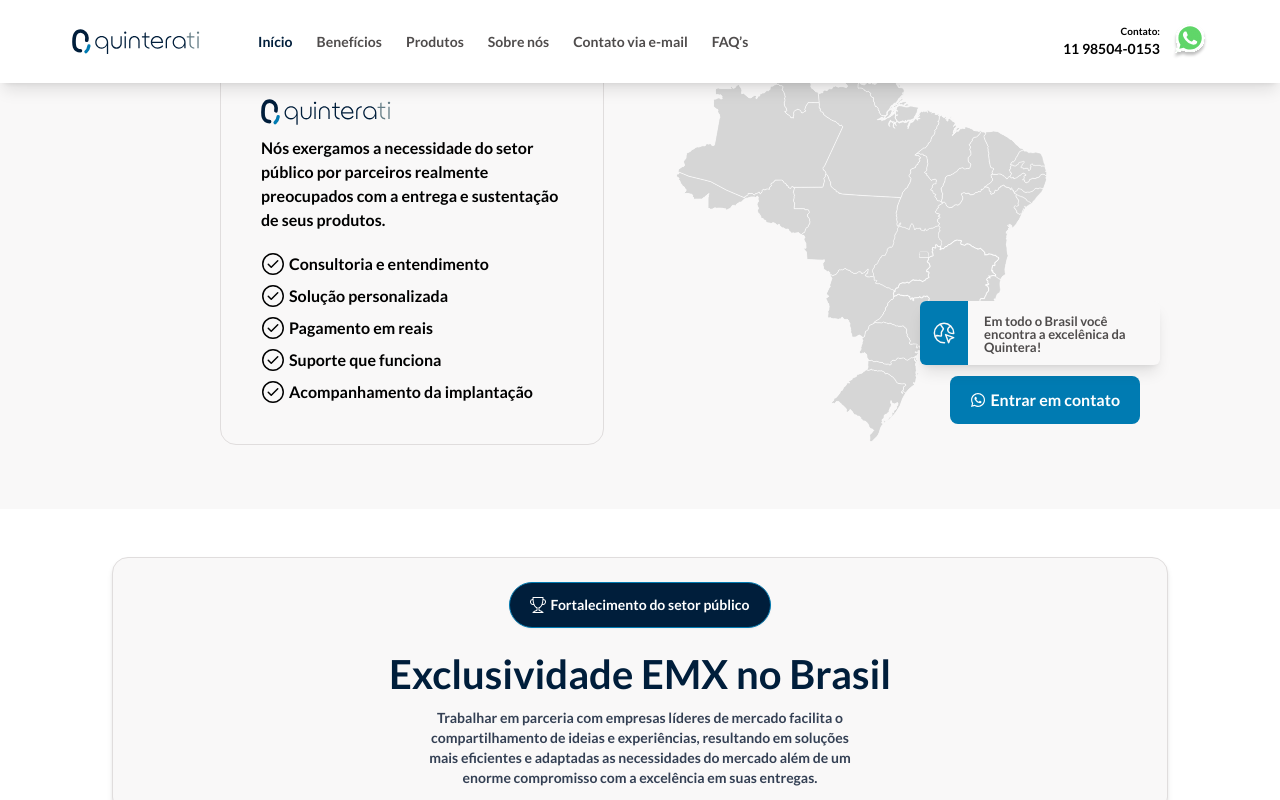
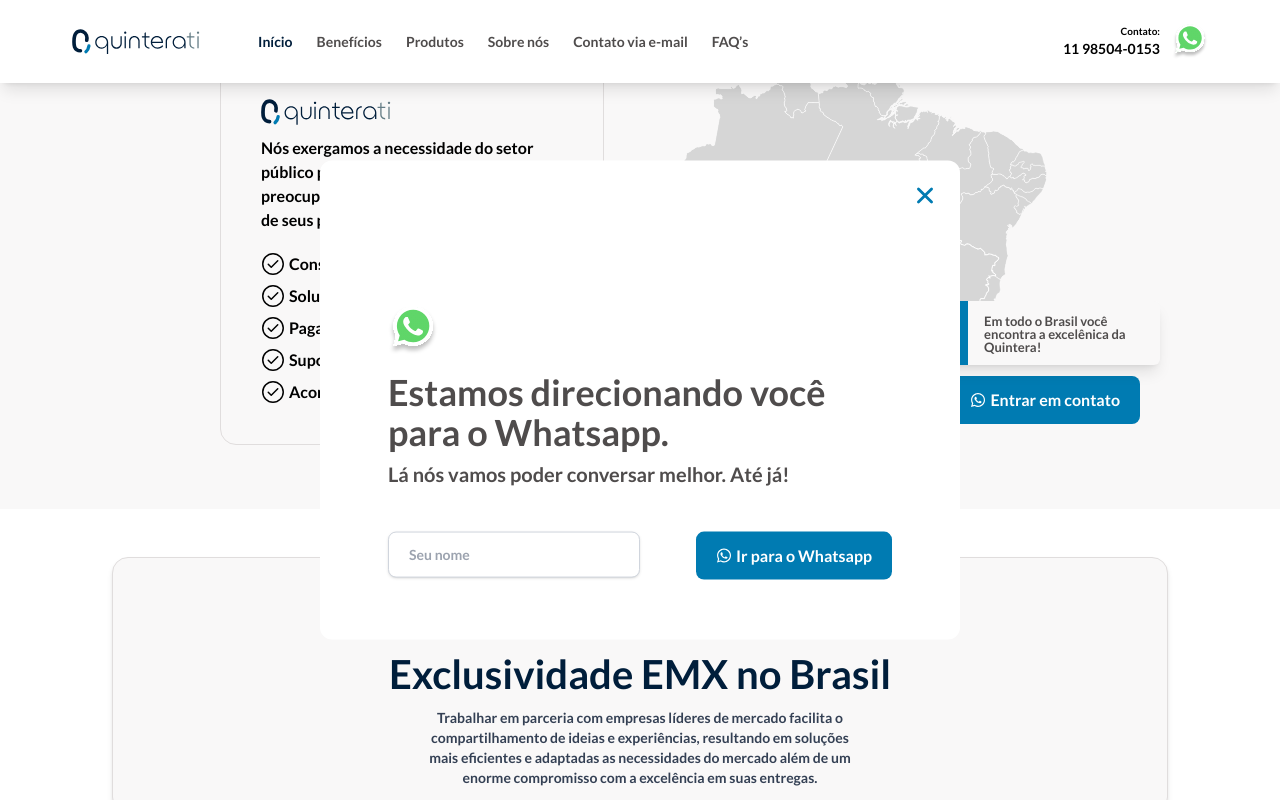
Before and after one commit to fernandoesposito/quinterati-web, a Next.js app: page /inicio in a window 1280 px wide. Both pictures are taken after a click on the button "Entrar em contato". Shown: the part 823-1623 px from the top of the page. Built offline with nearby package versions, Linux system fonts and the light colour scheme.

Commit message:
fix: modal position fix

```diff
--- a/src/components/emailModal.tsx
+++ b/src/components/emailModal.tsx
@@ -14,7 +14,7 @@
   return (
     <>
       { isOpen ?
-        <div className="flex flex-col items-center max-w-2xl p-5 rounded-xl bg-white absolute top-1/2 left-1/2 -translate-x-1/2 -translate-y-1/2">
+        <div className="flex flex-col items-center max-w-2xl p-5 rounded-xl bg-white fixed top-1/2 left-1/2 -translate-x-1/2 -translate-y-1/2">
           <div className="ml-auto text-secondary">
                 <IoClose
                   style={{ cursor: "pointer" }}
--- a/src/components/whatsappModal.tsx
+++ b/src/components/whatsappModal.tsx
@@ -19,7 +19,7 @@
   return (
     <>
       { isOpen ?
-        <div className="flex flex-col gap-24 max-w-2xl p-5 rounded-xl bg-white absolute top-1/2 left-1/2 -translate-x-1/2 -translate-y-1/2">
+        <div className="flex flex-col gap-24 max-w-2xl p-5 rounded-xl bg-white fixed z-10 top-1/2 left-1/2 -translate-x-1/2 -translate-y-1/2">
           <div className="ml-auto text-secondary">
             <IoClose
               style={{ cursor: "pointer" }}
```
